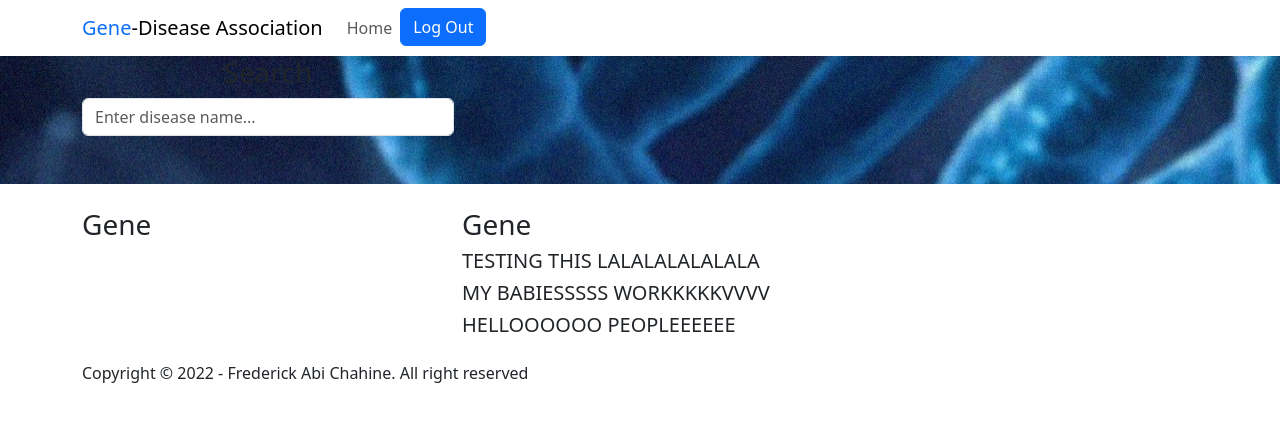
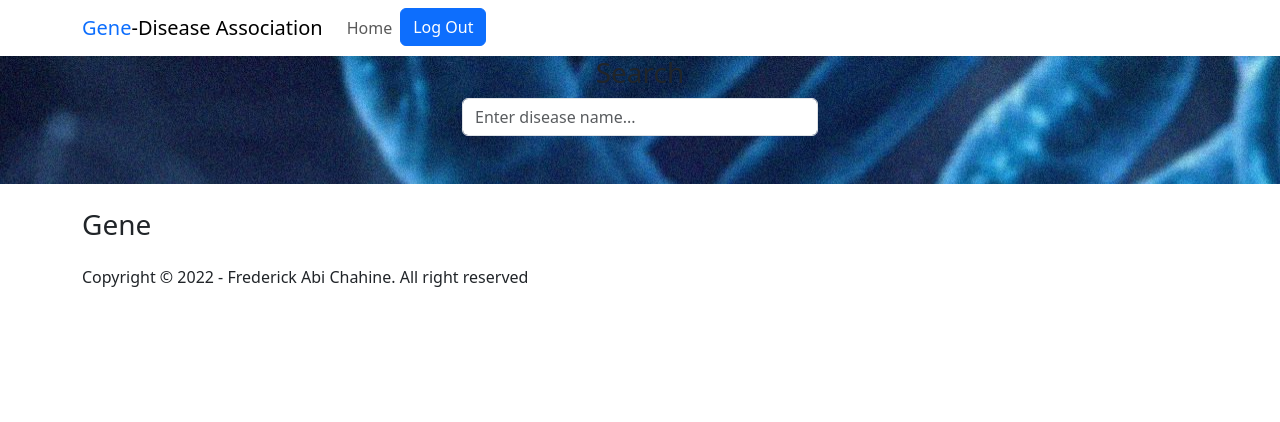
Before and after one commit to Frederick-abichahine/Gene-Disease-Association, a PHP site: page /search_tool.php in a window 1280 px wide. Shown: the top 422 px of the page. Run offline with PHP 8.4, Linux system fonts and the light colour scheme; some libraries are stand-ins or nearby versions.

Commit message:
Updated gene-disease search tool

```diff
--- a/html/search_tool.php
+++ b/html/search_tool.php
@@ -30,15 +30,6 @@
       <div class="container">
         <a class="navbar-brand"><span class="text-primary">Gene</span>-Disease Association</a>
 
-        <!-- <form action="#">
-          <div class="input-group input-navbar">
-            <div class="input-group-prepend">
-              <span class="input-group-text" id="icon-addon1"><span class="mai-search"></span></span>
-            </div>
-            <input type="text" class="form-control" placeholder="Enter keyword.." aria-label="Username" aria-describedby="icon-addon1">
-          </div>
-        </form> -->
-
         <button class="navbar-toggler" type="button" data-toggle="collapse" data-target="#navbarSupport" aria-controls="navbarSupport" aria-expanded="false" aria-label="Toggle navigation">
           <span class="navbar-toggler-icon"></span>
         </button>
@@ -66,26 +57,40 @@
             <li class="breadcrumb-item active" aria-current="page">Blog</li>
           </ol>
         </nav> -->
-        <h1 class="font-weight-normal"><div class="col-lg-4">
+        <h1 class="font-weight-normal"> <div class="row"> <div class="col-lg-4"></div> <div class="col-lg-4">
           <div class="sidebar">
             <div class="sidebar-block">
               <h3 class="sidebar-title">Search</h3> <!-- justify-content-center -->
-              <form action="connection_gene.php" class="search-form">
+              <form action="connection_gene.php" class="search-form" method="POST">
                 <div class="form-group">
                   <input type="text" name = "disease" class="form-control" placeholder="Enter disease name...">
                   <button type="submit" class="btn"><span class="icon mai-search"></span></button>
                 </div>
               </form>
-            </div></h1>
+            </div> <div class="col-lg-4"></div> <div class="col-lg-4"> </div> </h1>
       </div> <!-- .container -->
     </div> <!-- .banner-section -->
   </div> <!-- .page-banner -->
+
+  <?php
+  session_start();
+  if(isset($_SESSION["error"])){
+    $error = $_SESSION["error"];
+    echo "<span style=\"color:red\"> $error</span>";
+  }
+  else {
+    //while
+  ?>
 
   <div class="page-section">
     <div class="container">
       <div class="row">
         <div class="col-lg-8">
           <div class="row">
+            <!-- <?php
+            //for($i=0; $i < 4; $i++) {
+
+            ?> -->
             <div class="col-sm-6 py-3">
                   <div class="card-blog">
                     <div class="body">
@@ -93,10 +98,9 @@
                       <div class="blog-item">
                         <div class="content">
                           <h5 class="post-title"> <?php
-                                                  session_start();
                                                   if(isset($_SESSION['gene'])) {
                                                     $gene = $_SESSION['gene'];
-                                                    echo "<span> sequence: $gene[1] </span>";
+                                                    echo "<span> Code: $gene[2] </span>";
                                                   }
                                                 ?> </h5>
                         </div>
@@ -106,7 +110,7 @@
                           <h5 class="post-title"> <?php
                                                   if(isset($_SESSION['gene'])) {
                                                     $gene = $_SESSION['gene'];
-                                                    echo "<span> code: $gene[2] </span>";
+                                                    echo "<span> Location: $gene[3] </span>";
                                                   }
                                                 ?> </h5>
                         </div>
@@ -116,7 +120,7 @@
                           <h5 class="post-title"> <?php
                                                   if(isset($_SESSION['gene'])) {
                                                     $gene = $_SESSION['gene'];
-                                                    echo "<span> location: $gene[3] </span>";
+                                                    echo "<span> Sequence: $gene[1]  </span>";
                                                   }
                                                 ?> </h5>
                         </div>
@@ -124,70 +128,16 @@
                     </div>
                   </div>
                 </div>
-
-                <div class="col-sm-6 py-3">
-                  <div class="card-blog">
-                    <div class="body">
-                      <h3 class="sidebar-title">Gene</h3>
-                      <div class="blog-item">
-                        <div class="content">
-                          <h5 class="post-title">TESTING THIS LALALALALALALA </h5>
-                        </div>
-                      </div>
-                      <div class="blog-item">
-                        <div class="content">
-                          <h5 class="post-title">MY BABIESSSSS WORKKKKKVVVV </h5>
-                        </div>
-                      </div>
-                      <div class="blog-item">
-                        <div class="content">
-                          <h5 class="post-title">HELLOOOOOO PEOPLEEEEEE</h5>
-                        </div>
-                      </div>
-                    </div>
-                  </div>
-                </div>
-
-            <!-- <div class="col-12 my-5">
-              <nav aria-label="Page Navigation">
-                <ul class="pagination justify-content-center">
-                  <li class="page-item disabled">
-                    <a class="page-link" href="#" tabindex="-1" aria-disabled="true">Previous</a>
-                  </li>
-                  <li class="page-item active" aria-current="page">
-                    <a class="page-link" href="#">1 <span class="sr-only">(current)</span></a>
-                  </li>
-                  <li class="page-item">
-                    <a class="page-link" href="#">2</a>
-                  </li>
-                  <li class="page-item"><a class="page-link" href="#">3</a></li>
-                  <li class="page-item">
-                    <a class="page-link" href="#">Next</a>
-                  </li>
-                </ul>
-              </nav>
-            </div> -->
           </div> <!-- .row -->
         </div>
-        <!-- <div class="col-lg-4">
-          <div class="sidebar">
-            <div class="sidebar-block">
-              <h3 class="sidebar-title">Search</h3>
-              <form action="#" class="search-form">
-                <div class="form-group">
-                  <input type="text" class="form-control" placeholder="Type a keyword and hit enter">
-                  <button type="submit" class="btn"><span class="icon mai-search"></span></button>
-                </div>
-              </form>
-            </div>
-          </div>
-        </div>
- -->
       </div> <!-- .row -->
     </div> <!-- .container -->
   </div> <!-- .page-section -->
 
-
+  <?php
+    //}
+  }
+  ?>
 
   <footer class="page-footer">
     <div class="container">
@@ -209,3 +159,8 @@
 
 </body>
 </html>
+
+<?php
+  unset($_SESSION["error"]);
+  unset($_SESSION["gene"]);
+?>
```
Also changed, not shown: html/connection_gene.php (+5 -3 lines).
